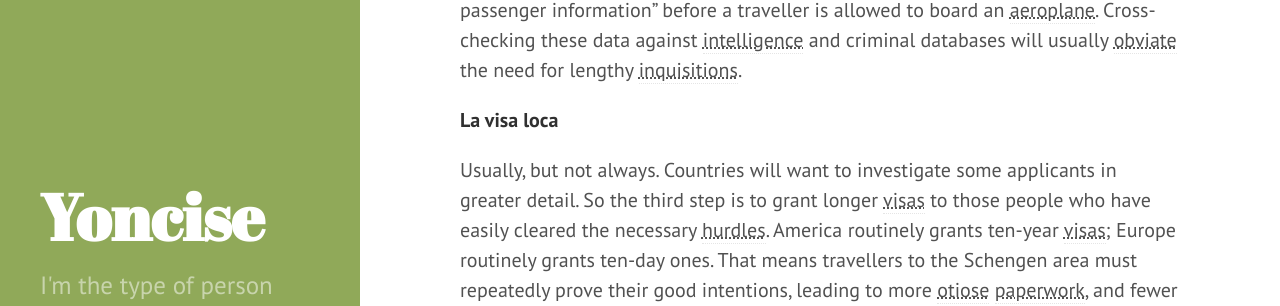
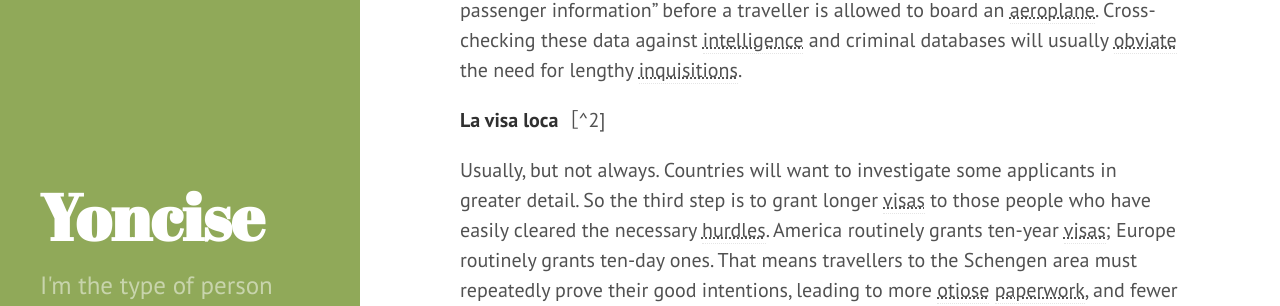
Before and after one commit to yoncise/yoncise.github.io, a Jekyll site: the page built from _posts/2016-01-24-Sticker-shock.md, in a window 1280 px wide and 900 px high, scrolled down 1626 px. Shown: the part 153-459 px from the top of the window. Built offline with Jekyll 4.4.1, drawn with Linux system fonts in a browser that asks for light colours.

Commit message:
Update 2016-01-24-Sticker-shock.md

```diff
--- a/_posts/2016-01-24-Sticker-shock.md
+++ b/_posts/2016-01-24-Sticker-shock.md
@@ -91,7 +91,7 @@
 *[inquisitions]: 调查；宗教法庭；审讯
 *[intelligence]: 情报机关；
 
-__La visa loca__
+__La visa loca__［^2]
 
 Usually, but not always. Countries will want to investigate some applicants in greater detail. So the third step
 is to grant longer visas to those people who have easily cleared the necessary hurdles. America routinely grants
@@ -103,5 +103,6 @@
 *[otiose]: 没有用的；不必要的；
 
 [^1]: Schengen, 卢森堡边境小镇。1985年，德国、法国、荷兰、比利时、卢森堡五国在此签订《申根协定》：其成员国对短期逗留者颁发统一格式的签证，即申根签证。申请人一旦获得某个国家的签证，即可在签证有效期内在所有申根国家自由旅行。
+[^2]: 一部 2005 年的菲律宾喜剧电影，讲的是一个菲律宾的的出租车司机梦想获得去美国的签证。[La visa loca](https://en.wikipedia.org/wiki/La_Visa_Loca)
 
 > [Sticker shock \| The Economist, Jan 2nd 2016](http://www.economist.com/news/leaders/21684782-they-have-their-uses-burden-visas-impose-travellers-and-recipient-countries-too)
```
